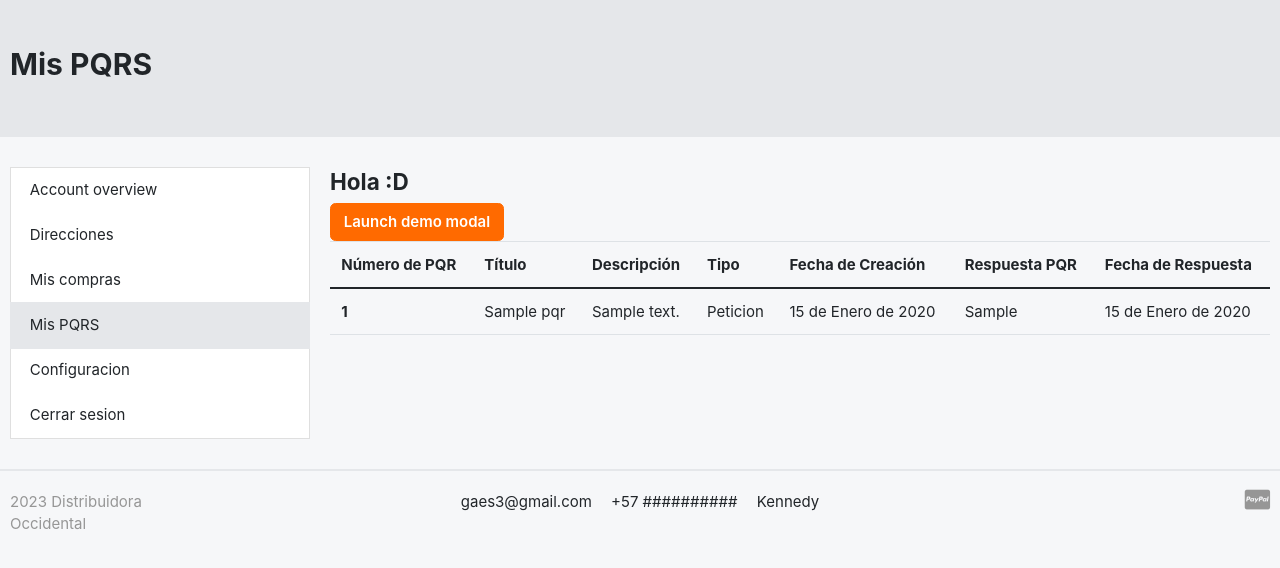
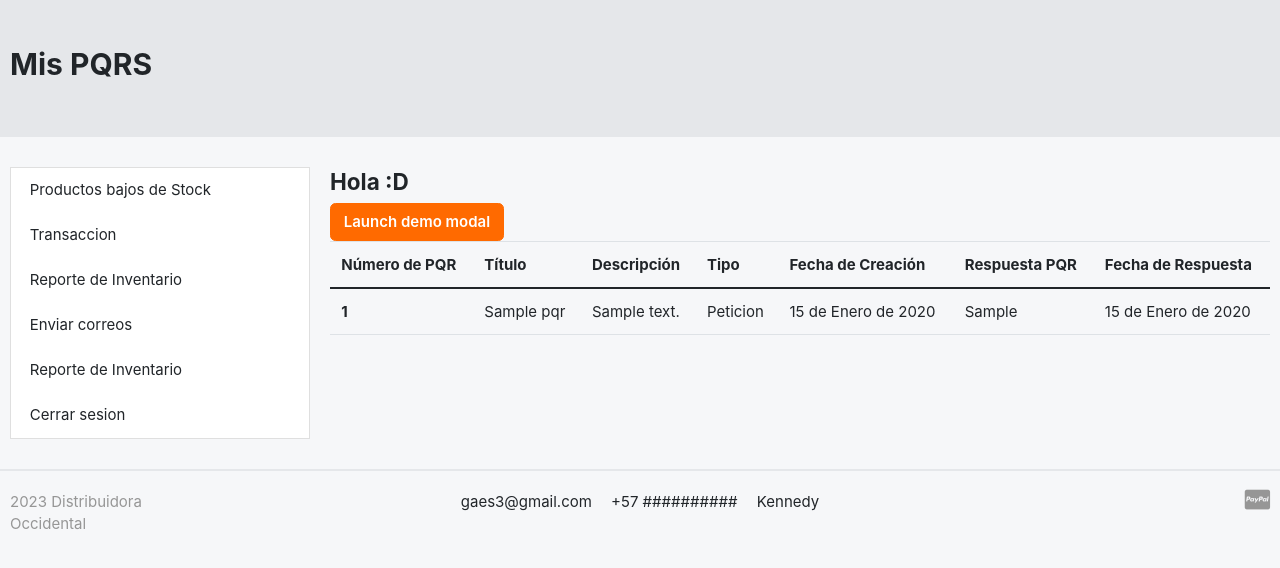
Before and after one commit to EdwardAJ6/-Distribuidora-Occidental-Python, a Django app: page /PQRS/ in a window 1280 px wide. Shown: the part 112-680 px from the top of the page. Run offline with Django 4.2, Linux system fonts and the light colour scheme; a user stored in the database is signed in; tables that the repository leaves empty hold one stand-in row (values such as "Sample post"); some libraries are stand-ins or nearby versions; some web fonts are replaced.

Commit message:
Arreglo templates

```diff
--- a/templates/cuenta/pqrs.html
+++ b/templates/cuenta/pqrs.html
@@ -3,6 +3,8 @@
 {% load static %}
 
 {% block content %}
+{% url 'direcciones:direcciones' as direcciones %}
+
 <section class="section-pagetop bg-gray">
 	<div class="container">
 		<h2 class="title-page">Mis PQRS </h2>
@@ -14,14 +16,8 @@
 
 	<div class="row">
 		<aside class="col-md-3">
-			<nav class="list-group">
-				<a class="list-group-item" href="#"> Account overview  </a>
-				<a class="list-group-item" href="#"> Direcciones  </a>
-				<a class="list-group-item" href="#"> Mis compras </a>
-				<a class="list-group-item active" href="{% url 'pqrs'%}">Mis PQRS</a>
-				<a class="list-group-item" href="#"> Configuracion </a>
-				<a class="list-group-item" href="{% url 'logout'%}">Cerrar sesion</a>
-			</nav>
+			{% include 'incluidos/dash.html' %}
+
 		</aside>
 		<main class="col-md-9">
 
--- /dev/null
+++ b/templates/incluidos/dash.html
@@ -0,0 +1,17 @@
+<nav class="list-group">
+    {% if not user.is_staff %}
+    <a class="list-group-item" href="#"> Account overview  </a>
+    <a class="list-group-item" href="{{ direcciones }}"> Direcciones  </a>
+    <a class="list-group-item" href="{% url 'pqrs'%}">Mis PQRS</a>
+    <a class="list-group-item" href="{% url 'orden:completadas' %}"> Mis compras </a>
+    <a class="list-group-item active" href="{% url 'profile' id=user.id %}"> Configuracion </a>
+
+    {% else %}
+    <a class="list-group-item" href="{% url 'productosbajos'%}">Productos bajos de Stock</a>
+    <a class="list-group-item" href="{% url 'registrar_transaccion'%}">Transaccion</a>
+    <a class="list-group-item" href="{% url 'reporte_movimientos_inventario'%}"> Reporte de Inventario  </a>
+    <a class="list-group-item" href="{% url 'enviar_correos' %}" >Enviar correos</a>
+    <a class="list-group-item" href="{% url 'reporte_movimientos_inventario'%}"> Reporte de Inventario  </a>
+    {% endif %}
+    <a class="list-group-item" href="{% url 'logout'%}">Cerrar sesion</a>
+</nav>
```
Also changed, not shown: templates/cuenta/profile.html (+1 -20 lines).
